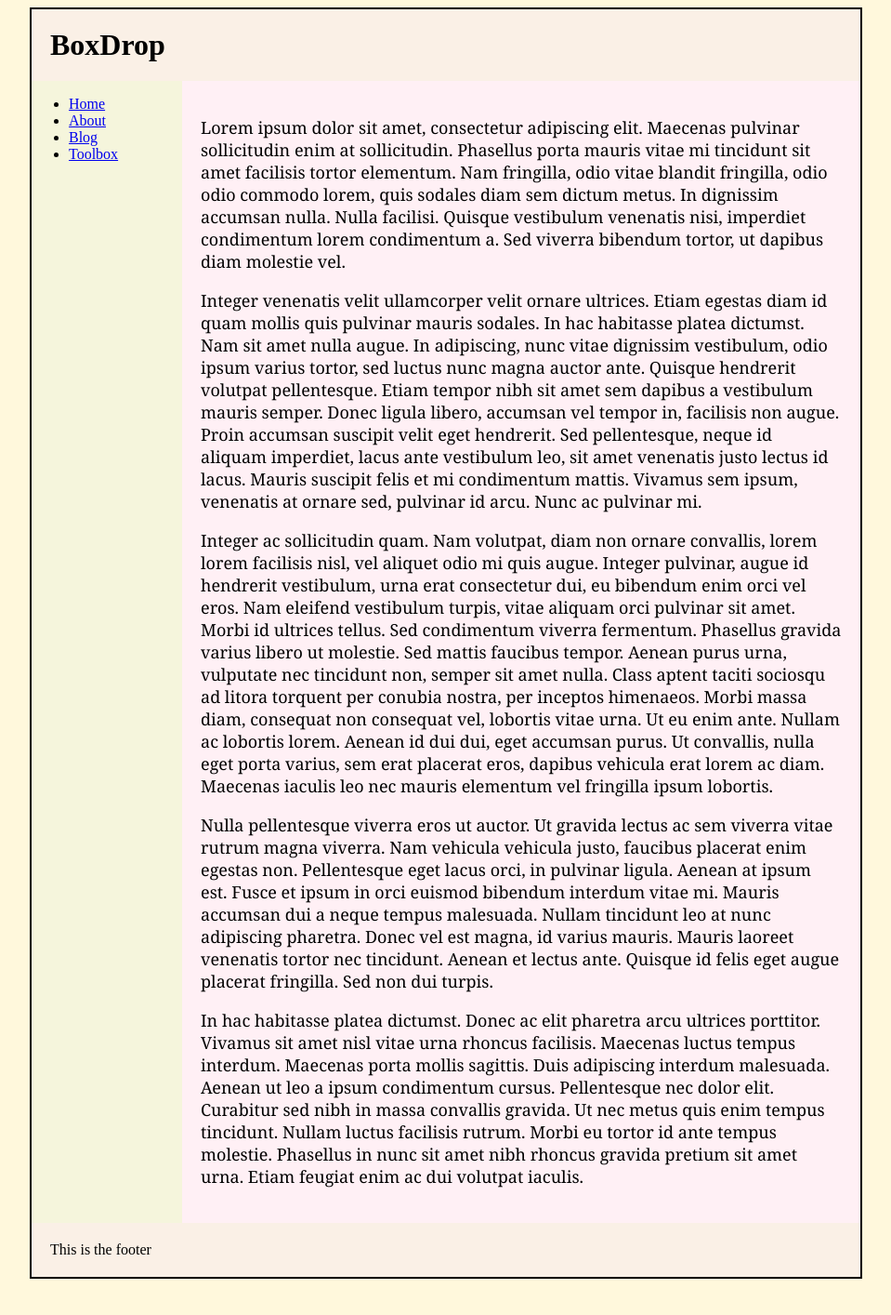
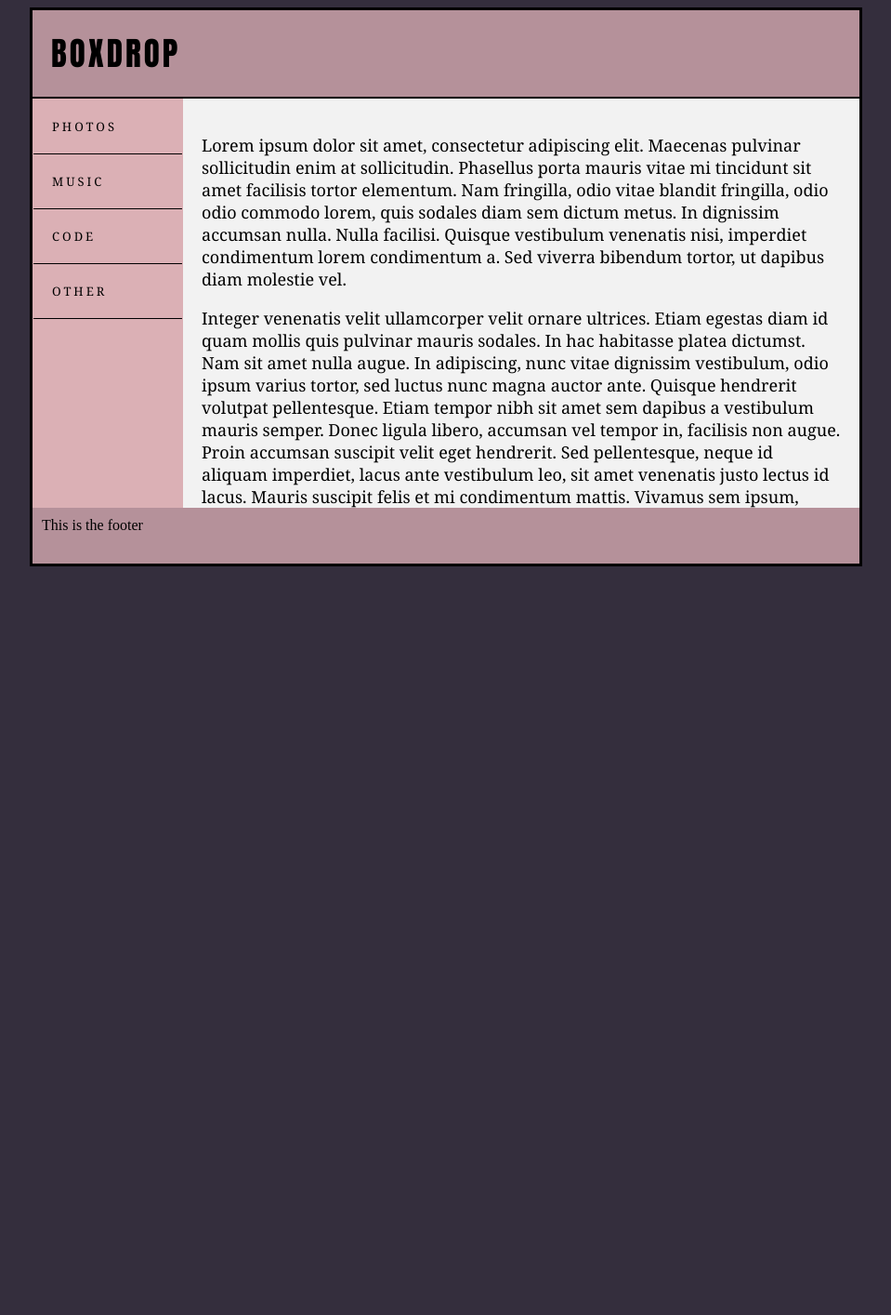
Before and after one commit to mrotaru/boxdrop, a PHP site: page / in a window 1280 px wide. Shown: the top 1414 px of the page at 93% size, without its empty margins (160-1119 px from the left). Run offline with PHP 8.4, Linux system fonts and the light colour scheme.

Commit message:
refine style

```diff
--- a/index.html
+++ b/index.html
@@ -15,10 +15,10 @@
 
         <div id="navigation">
             <ul>
-                <li> <a href="index.html"   >Home    </a> </li>
-                <li> <a href="about.html"   >About   </a> </li>
-                <li> <a href="blog.html"    >Blog    </a> </li>
-                <li> <a href="toolbox.html" >Toolbox </a> </li>
+                <li> <a href="index.html"   >Photos</a> </li>
+                <li> <a href="music.html"   >Music</a> </li>
+                <li> <a href="source_code.html"    >Code</a> </li>
+                <li> <a href="other.html" >Other</a> </li>
             </ul>
         </div>
 
--- a/style.css
+++ b/style.css
@@ -3,50 +3,85 @@ body
     width: 70%;
     margin-left: auto;
     margin-right: auto;
-    background-color: cornsilk;
+    background-color: #342E3D;
 }
 
 #header
 {
-    background-color: linen;
+    background-color: #B5919A;
     padding: 20px;
+    border-bottom: 2px solid black;
 }
 
 #header h1
 {
     margin: 0;
+    font: 35px Impact;
+    letter-spacing: 3px;
+    text-transform: uppercase;
 }
 
 #footer
 {
-    padding: 20px;
-    background-color: linen;
+    margin: 0;
+    padding: 10px;
+    background-color: #B5919A;
+    height: 40px;
 }
 
 #container
 {
-    background-color: beige;
-    border: 2px solid black;
+    background-color: #DBB0B5;
+    border: 3px solid black;
 }
 
 #navigation
 {
+    padding: 0;
+    margin: 1px;
     float: left;
     left: 0;
     width: 10em;
-    background-color: beige;
+    background-color: #DBB0B5;
+}
+
+#navigation ul
+{
+    padding: 0;
+    margin:  0;
 }
 
 #navigation li
 {
     padding: 0;
-    margin: 0;
+    margin:  0;
+    display: block;
+    border-bottom: solid 1px #000;
+}
+
+#navigation a:link,
+#navigation a:visited
+{
+    color: #000;
+    display: block;
+    padding: 20px;
+    font: 13px Georgia;
+    letter-spacing: 3px;
+    text-transform: uppercase;
+    text-decoration: none;
+}
+
+#navigation a:hover
+{
+    background-color: #635369;
 }
 
 #content
 {
     margin-left: 9em;
-    background-color: lavenderblush;
+    background-color: #F2F2F2;
     font: 18px Georgia;
     padding: 20px;
+    height: 400px;
+    overflow: auto;
 }
```
Also changed, not shown: music.html (renamed from about.html, +6 -4 lines), other.html (renamed from blog.html, +9 -5 lines), source_code.html (renamed from toolbox.html, +7 -5 lines).
